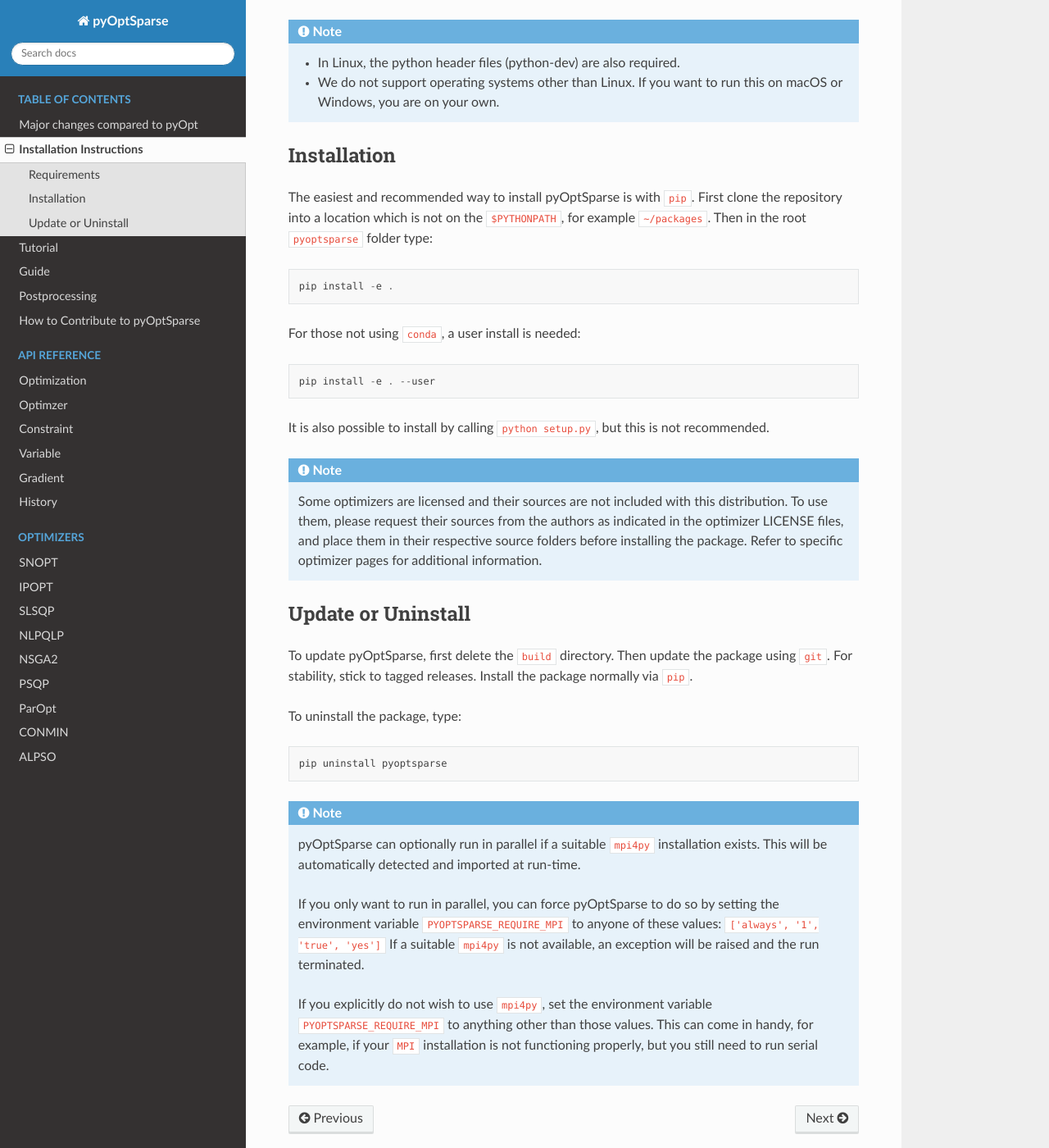
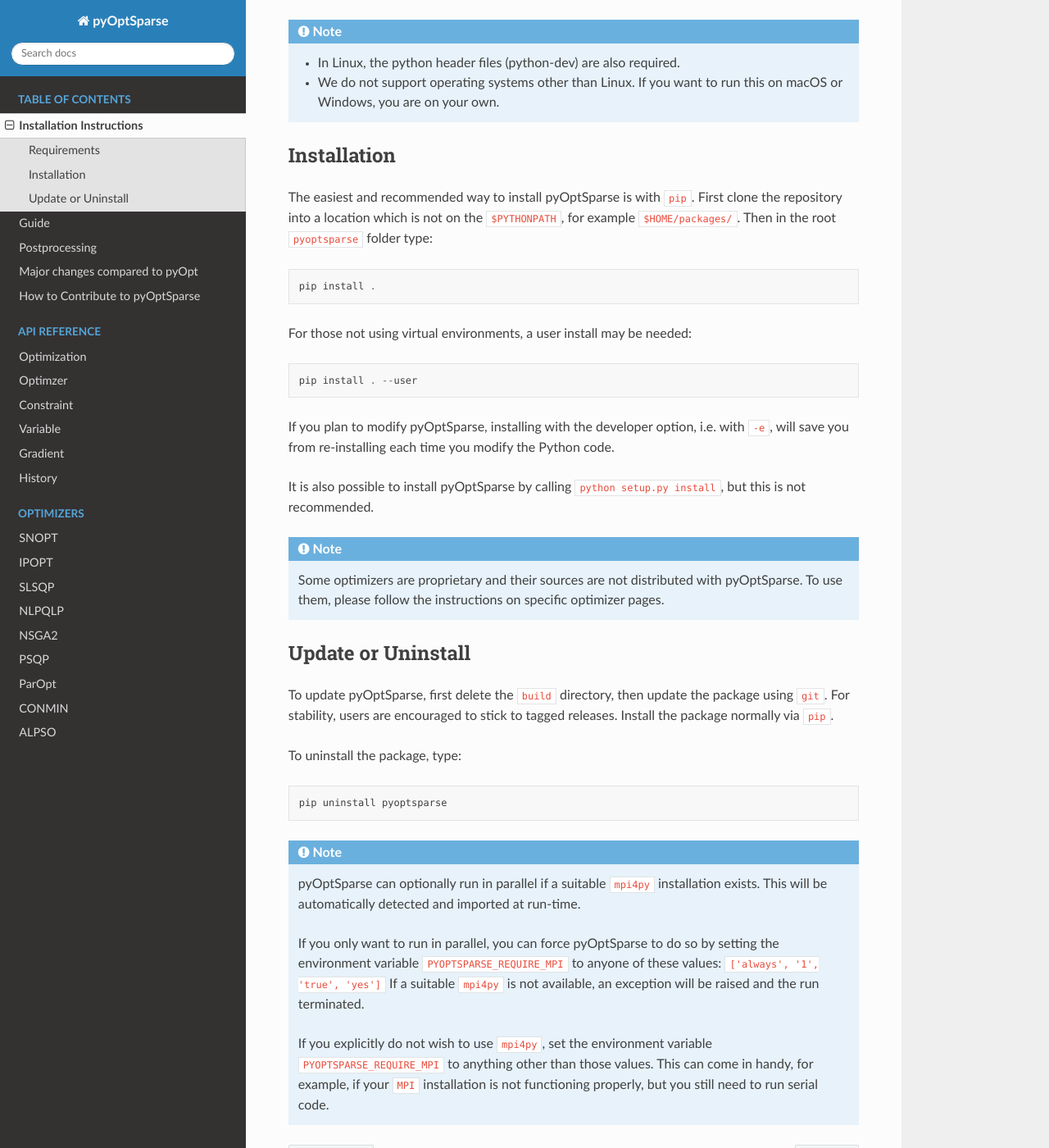
Before and after one commit to mdolab/pyoptsparse, a Sphinx documentation site: the page built from doc/install.rst, in a window 1280 px wide and 1400 px high, scrolled down 531 px. Shown: the whole window at 82% size. Built offline with Sphinx 7.4.7 and the Read the Docs theme 2.0.0, drawn with Linux system fonts in a browser that asks for light colours; pages that are not in the unit, such as notebooks, are missing from menus.

```diff
--- a/doc/changes.rst
+++ b/doc/changes.rst
@@ -20,7 +20,7 @@ The following list summarizes some of the changes/improvements made to pyOpt to
 
 * Substantial improvement of optimization script robustness through indexing elimination
 * Automatic assembly of sparse Jacobians with both dense and sparse sub-blocks
-* Automatic conversion of sparse jacobian to dense for optimizers that cannot handle sparse constraints
+* Automatic conversion of sparse Jacobian to dense for optimizers that cannot handle sparse constraints
 * User specification of design variable scaling
 * User specification of constraint scaling
 * Design variable returns in dictionary format only
--- a/doc/index.rst
+++ b/doc/index.rst
@@ -17,12 +17,13 @@ However, it is not backwards compatible with pyOpt and thus optimization scripts
 .. toctree::
    :maxdepth: 1
    :caption: Table of Contents
+   :hidden:
 
-   changes
    install
-   tutorial
+   quickstart
    guide
    postprocessing
+   changes
    contribute
 
 .. toctree::
--- a/doc/install.rst
+++ b/doc/install.rst
@@ -26,28 +26,27 @@ Python dependencies are automatically handled by ``pip``, so they do not need to
 Installation
 ------------
 The easiest and recommended way to install pyOptSparse is with ``pip``.
-First clone the repository into a location which is not on the ``$PYTHONPATH``, for example ``~/packages``.
+First clone the repository into a location which is not on the ``$PYTHONPATH``, for example ``$HOME/packages/``.
 Then in the root ``pyoptsparse`` folder type::
 
-  pip install -e .
+  pip install .
 
-For those not using ``conda``, a user install is needed::
+For those not using virtual environments, a user install may be needed::
 
-  pip install -e . --user
+  pip install . --user
 
-It is also possible to install by calling ``python setup.py``, but this is not recommended.
+If you plan to modify pyOptSparse, installing with the developer option, i.e. with ``-e``, will save you from re-installing each time you modify the Python code.
+
+It is also possible to install pyOptSparse by calling ``python setup.py install``, but this is not recommended.
 
 .. note::
-  Some optimizers are licensed and their sources are not included with this distribution.
-  To use them, please request their sources from the authors as indicated in the optimizer
-  LICENSE files, and place them in their respective source folders before installing the package.
-  Refer to specific optimizer pages for additional information.
+  Some optimizers are proprietary and their sources are not distributed with pyOptSparse.
+  To use them, please follow the instructions on specific optimizer pages.
 
 Update or Uninstall
 -------------------
-To update pyOptSparse, first delete the ``build`` directory.
-Then update the package using ``git``.
-For stability, stick to tagged releases.
+To update pyOptSparse, first delete the ``build`` directory, then update the package using ``git``.
+For stability, users are encouraged to stick to tagged releases.
 Install the package normally via ``pip``.
 
 To uninstall the package, type::
```
Also changed, not shown: doc/guide.rst (+7 -10 lines), doc/postprocessing.rst (+4 -4 lines), doc/tutorial.rst (deleted, +0 -167 lines), 1 other file.
